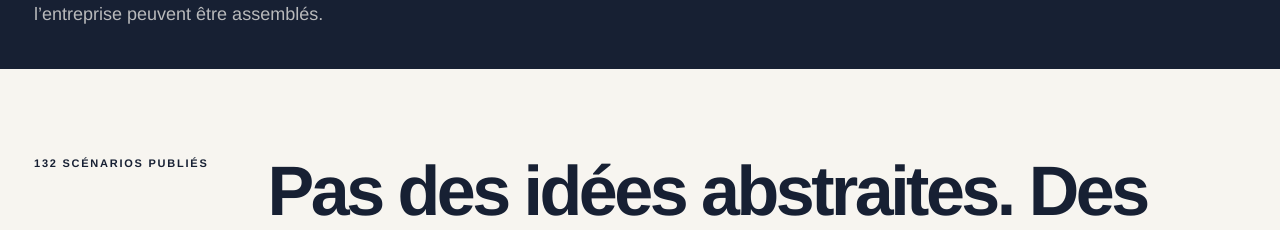
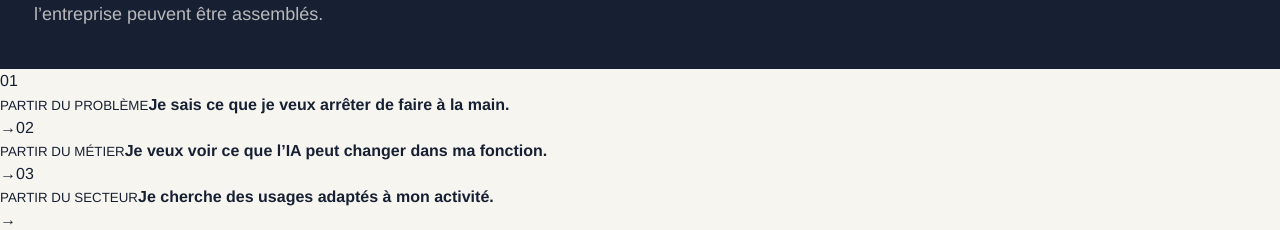
Before and after one commit to aristote-app/Autonomia-MCP, a Next.js app in the folder site/: page /cas-usage-ia in a window 1280 px wide. Shown: the part 542-772 px from the top of the page. Built offline with nearby package versions, Linux system fonts and the light colour scheme; no server answers.

Commit message:
ux(content): expose problem role and sector discovery paths

```diff
--- a/site/app/cas-usage-ia/page.js
+++ b/site/app/cas-usage-ia/page.js
@@ -55,6 +55,33 @@ export default function UseCaseHub() {
           conçus pour partir d’un travail réel et montrer comment l’IA, les automatisations
           et les outils déjà présents dans l’entreprise peuvent être assemblés.
         </p>
+      </section>
+
+      <section className="hubDiscoveryDoors" aria-label="Explorer les cas d’usage IA">
+        <Link href="/cas-usage-ia/par-probleme">
+          <span>01</span>
+          <div>
+            <small>PARTIR DU PROBLÈME</small>
+            <strong>Je sais ce que je veux arrêter de faire à la main.</strong>
+          </div>
+          <b>→</b>
+        </Link>
+        <Link href="/cas-usage-ia/par-metier">
+          <span>02</span>
+          <div>
+            <small>PARTIR DU MÉTIER</small>
+            <strong>Je veux voir ce que l’IA peut changer dans ma fonction.</strong>
+          </div>
+          <b>→</b>
+        </Link>
+        <Link href="/cas-usage-ia/par-secteur">
+          <span>03</span>
+          <div>
+            <small>PARTIR DU SECTEUR</small>
+            <strong>Je cherche des usages adaptés à mon activité.</strong>
+          </div>
+          <b>→</b>
+        </Link>
       </section>
 
       <section className="contentHubIntro">
```
